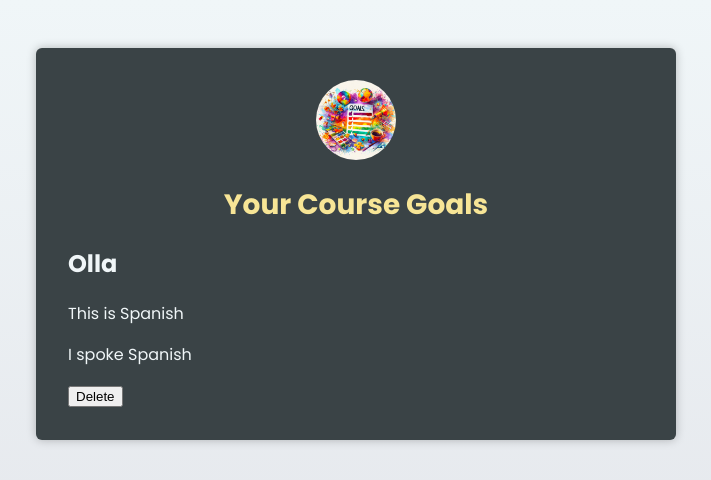
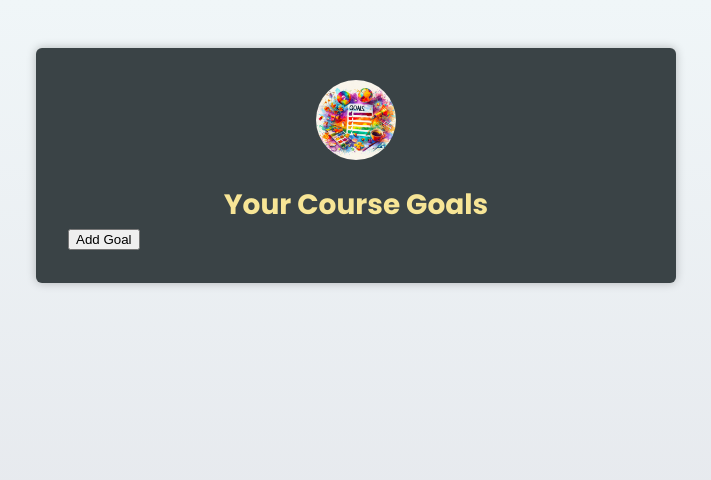
Before and after one commit to theblaisecode/TS-and-TSX, a React (Vite) app in the folder react_tsx/: page / in a window 1280 px wide. Shown: the top 480 px of the page, without its empty margins (284-995 px from the left). Built offline with nearby package versions, Linux system fonts and the light colour scheme.

Commit message:
first commit

```diff
--- a/react_tsx/src/App.tsx
+++ b/react_tsx/src/App.tsx
@@ -1,8 +1,23 @@
-import CourseGoal from "./components/CourseGoal";
-import Header from "./components/Header";
+import { useState } from "react";
+import Header from "./components/Header.tsx";
 import goalsImg from "./assets/goals.jpg";
+import { CourseGoalArr } from "./types/types.tsx";
+import CourseGoalList from "./components/CourseGoalList.tsx";
 
 function App() {
+  const [goals, setGoals] = useState<CourseGoalArr[]>([]);
+
+  function handleAddGoal() {
+    setGoals((prevGoals) => [
+      { id: Math.random(), title: "Test", description: "testing testing 1, 2" },
+      ...prevGoals,
+    ]);
+  }
+
+  function handleDeleteGoal(id: number) {
+    setGoals((prevGoals) => prevGoals.filter((goal) => goal.id !== id));
+  }
+
   return (
     <main>
       {/* <CourseGoal
@@ -19,9 +34,9 @@ function App() {
         <h1>Your Course Goals</h1>
       </Header>
 
-      <CourseGoal title="Olla" description="This is Spanish">
-        <p>I spoke Spanish</p>
-      </CourseGoal>
+      <button onClick={handleAddGoal}>Add Goal</button>
+
+      <CourseGoalList goals={goals} onDeleteGoal={handleDeleteGoal} />
     </main>
   );
 }
--- a/react_tsx/src/components/CourseGoal.tsx
+++ b/react_tsx/src/components/CourseGoal.tsx
@@ -44,7 +44,12 @@ import { type FC, type PropsWithChildren, type ReactNode } from "react";
 
 // OR
 
-type Goal = PropsWithChildren<{ title: string; description: string }>;
+type Goal = PropsWithChildren<{
+  id:number
+  title: string;
+  description: string;
+  onDelete: (id: number) => void;
+}>;
 
 // function CourseGoal({ title, description, children }: Goal) {
 //   return (
@@ -63,7 +68,7 @@ type Goal = PropsWithChildren<{ title: string; description: string }>;
 
 // OR
 
-const CourseGoal: FC<Goal> = ({ title, description, children }) => {
+const CourseGoal: FC<Goal> = ({ id, title, description, onDelete, children }) => {
   return (
     <article>
       <div>
@@ -73,7 +78,7 @@ const CourseGoal: FC<Goal> = ({ title, description, children }) => {
 
       {children}
 
-      <button>Delete</button>
+      <button onClick={() => onDelete(id)}>Delete</button>
     </article>
   );
 };
--- /dev/null
+++ b/react_tsx/src/components/CourseGoalList.tsx
@@ -0,0 +1,30 @@
+import { CourseGoalArr } from "../types/types.tsx";
+import CourseGoal from "./CourseGoal.tsx";
+
+type CourseGoalListProp = {
+  goals: CourseGoalArr[];
+  onDeleteGoal: (id: number) => void;
+};
+
+function CourseGoalList({ goals, onDeleteGoal }: CourseGoalListProp) {
+  return (
+    <ul>
+      {goals.map((item) => {
+        const { id, title, description } = item;
+
+        return (
+          <li key={id}>
+            <CourseGoal
+              id={id}
+              title={title}
+              description={description}
+              onDelete={onDeleteGoal}
+            />
+          </li>
+        );
+      })}
+    </ul>
+  );
+}
+
+export default CourseGoalList;
--- a/react_tsx/src/style.css
+++ b/react_tsx/src/style.css
@@ -99,7 +99,7 @@ li article {
   display: flex;
   justify-content: space-between;
   align-items: flex-start;
-  background: #283133;
+  /* background: #283133; */
 }
 
 li h2 {
--- /dev/null
+++ b/react_tsx/src/types/types.tsx
@@ -0,0 +1,5 @@
+export type CourseGoalArr = {
+  id: number;
+  title: string;
+  description: string;
+};
```
